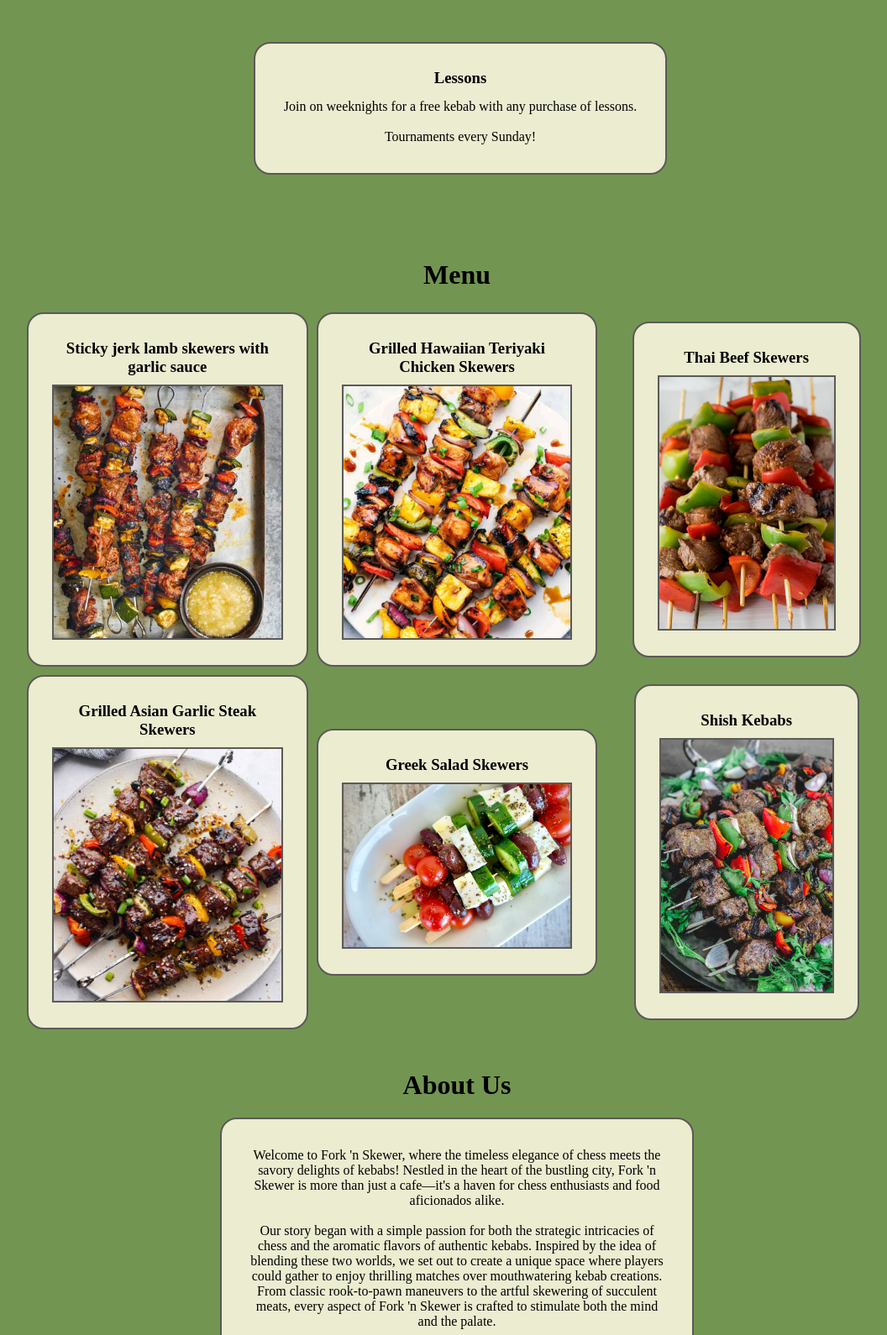
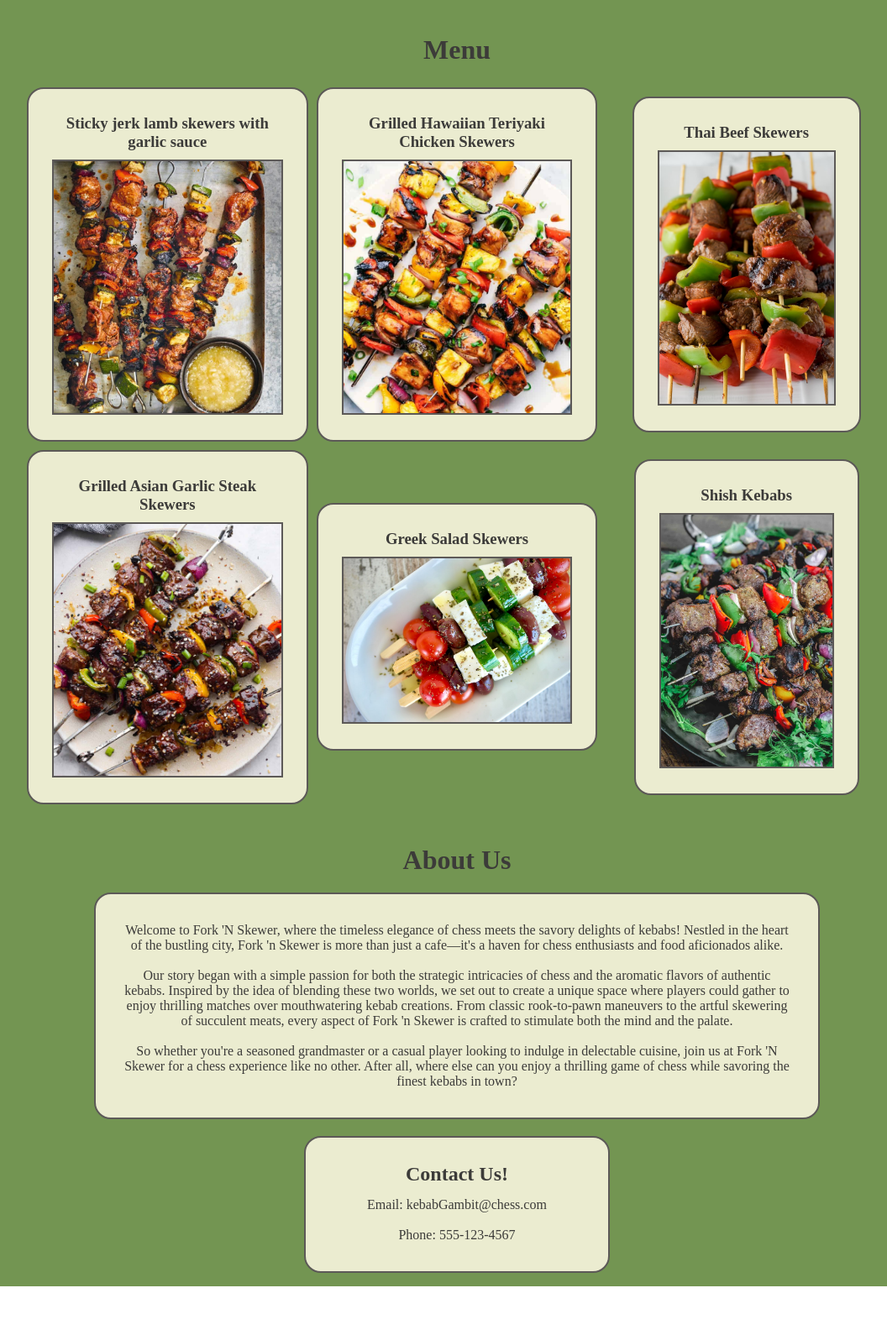
Before and after one commit to JackFed/restaurant-page, a website built with webpack: page src/index.html in a window 1280 px wide. Shown: the part 925-2515 px from the top of the page at 84% size, without its empty margins (112-1168 px from the left). After the commit the page ends 2457 px from the top, so only its background shows below. Built offline with nearby package versions, Linux system fonts and the light colour scheme; files whose address does not match are found by name.

Commit message:
Add final CSS design and item placement

```diff
--- a/src/index.html
+++ b/src/index.html
@@ -3,7 +3,7 @@
 <head>
     <meta charset="UTF-8">
     <meta name="viewport" content="width=device-width, initial-scale=1.0">
-    <title>Fork 'n Skewer</title>
+    <title>Fork 'N Skewer</title>
     <link rel="stylesheet" href="./styles.css">
 </head>
 <body>
@@ -89,11 +89,13 @@
         <h1>About Us</h1>
         <div class="item">
         <p>
-            Welcome to Fork 'n Skewer, where the timeless elegance
+            Welcome to Fork 'N Skewer, where the timeless elegance
              of chess meets the savory delights of kebabs! Nestled
              in the heart of the bustling city, Fork 'n Skewer is more
               than just a cafe—it's a haven for chess enthusiasts and
-               food aficionados alike. </p><p>Our story began with a simple
+               food aficionados alike.
+        </p>
+        <p>Our story began with a simple
            passion for both the strategic intricacies of chess
            and the aromatic flavors of authentic kebabs. Inspired
             by the idea of blending these two worlds, we set out
@@ -102,14 +104,16 @@
                creations. From classic rook-to-pawn maneuvers to
                the artful skewering of succulent meats, every
                aspect of Fork 'n Skewer is crafted to stimulate
-                   both the mind and the palate. </p>
-                   <p>So whether you're a
+               both the mind and the palate.
+        </p>
+        <p>
+            So whether you're a
                seasoned grandmaster or a casual player looking to
-                   indulge in delectable cuisine, join us at Fork 'n
+               indulge in delectable cuisine, join us at Fork 'N
                Skewer for a chess experience like no other. After all,
                where else can you enjoy a thrilling game of chess while
-                   savoring the finest kebabs in town?</p>
-
+               savoring the finest kebabs in town?
+        </p>
         </div>
         <div class="item">
                 <h2>Contact Us!</h2>
--- a/src/styles.css
+++ b/src/styles.css
@@ -3,11 +3,13 @@
     --green-squares: #739552;
     --light-black: #5c5957;
     --light-white: #f9f9f9;
+    --dark-black: #3c3b39;
 }
 
 * {
     margin: 0;
     padding: 0;
+    color: var(--dark-black);
 }
 
 p {
@@ -86,17 +88,17 @@ img {
 .home-page {
     width: 100%;
     display: grid;
-    grid-template-rows: 0.5fr repeat(3, 1fr);
+    grid-template-rows: 0.25fr 2fr 1fr 1fr;
     align-items: center;
     justify-items: center;
     gap: 10px;
     background-color: var(--green-squares);
     padding: 20px;
-
 }
 
 .home-page .item {
     max-width: 80%;
+    min-width: 300px;
 }
 
 /* Menu page */
@@ -163,7 +165,8 @@ img {
 }
 
 .about-us .item {
-    max-width: 500px;
+    max-width: 800px;
     text-align: center;
     gap: 10px;
+    min-width: 300px;
 }
```
Lines whose indentation alone changed are shown as unchanged.
